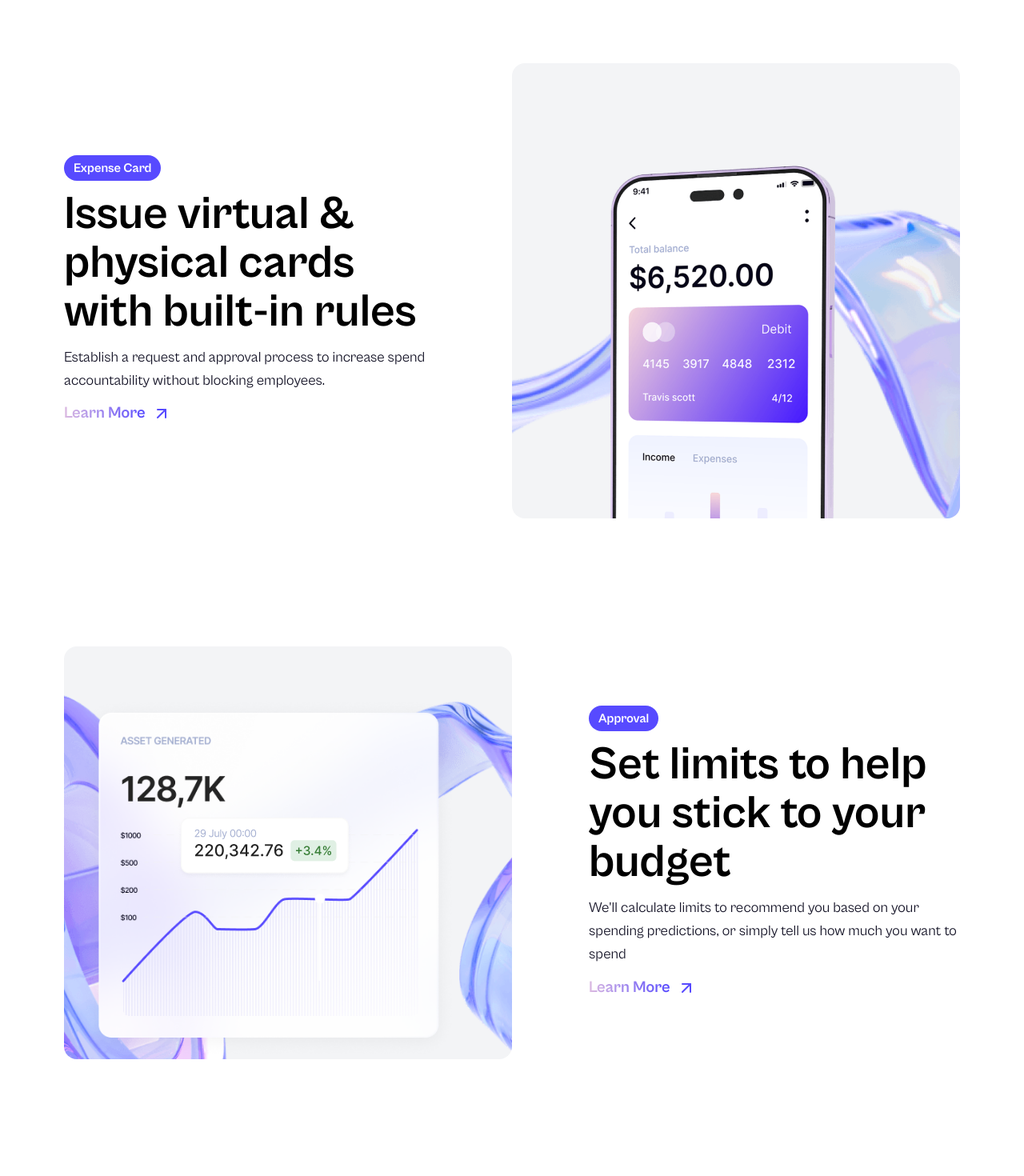
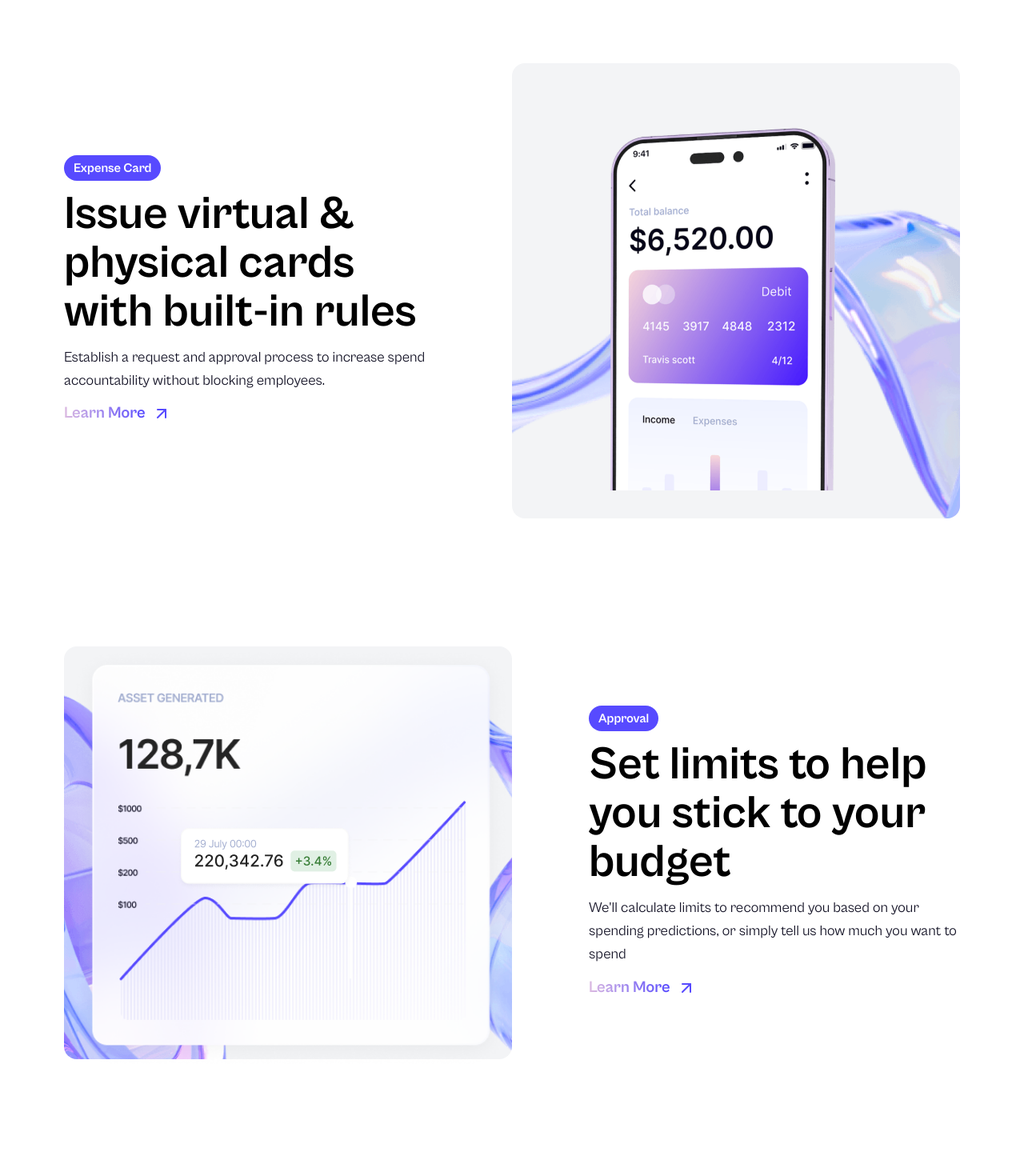
Before and after one commit to skupta12/DoWhith, a Next.js app: page / in a window 1280 px wide. Shown: the part 3560-5030 px from the top of the page at 80% size. Built offline with nearby package versions, Linux system fonts and the light colour scheme.

Commit message:
IssueVirtual.tsx

```diff
--- a/src/components/DynamicFramerPos.tsx
+++ b/src/components/DynamicFramerPos.tsx
@@ -8,8 +8,8 @@ const DynamicFramerPos = ({
   className,
 }: {
   children: ReactNode;
-  xTransform: number;
-  yTransform: number;
+  xTransform?: number;
+  yTransform?: number;
   className?: string;
 }) => {
   const ref = useRef<HTMLDivElement>(null);
--- a/src/components/sections/home/GetControl.tsx
+++ b/src/components/sections/home/GetControl.tsx
@@ -38,8 +38,8 @@ const ShowCase = () => {
                 yTransform={-40}
               >
                 <div
-                  className="lg:w-[304px]
-                md:w-[287px] w-[267px] lg:h-[147px] md:h-[127px] h-[107px] object-contain"
+                  className="lg:w-[254px]
+                md:w-[287px] w-[237px] lg:h-[147px] md:h-[127px] h-[107px] object-contain"
                 >
                   <Image
                     quality={85}
--- a/src/components/sections/home/IssueVirtual.tsx
+++ b/src/components/sections/home/IssueVirtual.tsx
@@ -6,18 +6,19 @@ import { LinkButton } from "../../Buttons";
 import BgGetControlImage from "/public/home-features/bg-feature-2.png";
 import MainControlImage from "/public/home-features/main-feature-2.png";
 import MaxWidthWrapper from "@/components/MaxWidthWrapper";
+import DynamicFramerPos from "@/components/DynamicFramerPos";
 
 const ShowCase = () => {
   return (
     <section className={`issuevirtual-section ${styles.sectionPaddingV1}`}>
       <MaxWidthWrapper>
         <div className="grid grid-cols-12 md:gap-y-0 gap-y-12 items-center">
-          <div className={`col-span-12 md:col-span-6 lg:pr-24 md:pr-10 md:order-1 order-2`}>
-            <div className={`mb-3 ${styles.blueLabel}`}>
-              Expense Card
-            </div>
+          <div
+            className={`col-span-12 md:col-span-6 lg:pr-24 md:pr-10 md:order-1 order-2`}
+          >
+            <div className={`mb-3 ${styles.blueLabel}`}>Expense Card</div>
             <h2 className={`${styles.heading2V} mb-3`}>
-                Issue virtual & physical cards with built-in rules
+              Issue virtual & physical cards with built-in rules
             </h2>
             <p className={`${styles.paragraph} mb-3`}>
               Establish a request and approval process to increase spend
@@ -35,15 +36,23 @@ const ShowCase = () => {
                 src={BgGetControlImage}
                 alt="bg part image"
               />
-              <Image
-                quality={85}
-                className="absolute sm:-bottom-3 -bottom-5 md:left-20 left-1/4 lg:w-[369px]
+              <DynamicFramerPos
+                className="absolute sm:-bottom-20 -bottom-16 md:left-20 left-1/4"
+                xTransform={0}
+                yTransform={-300}
+              >
+                <div
+                  className="lg:w-[369px]
                 xs:w-[289px] w-[200px] lg:h-[488px] xs:h-[408px] h-[300px] object-contain"
-                // width={369}
-                // height={488}
-                src={MainControlImage}
-                alt="main part image"
-              />
+                >
+                  <Image
+                    className="justify-self-end"
+                    quality={85}
+                    src={MainControlImage}
+                    alt="main part image"
+                  />
+                </div>
+              </DynamicFramerPos>
             </div>
           </div>
         </div>
--- a/src/components/sections/home/Seamless.tsx
+++ b/src/components/sections/home/Seamless.tsx
@@ -46,7 +46,7 @@ const Seamless = () => {
             </div>
             <div className="relative lg:col-span-5 col-span-12 overflow-hidden rounded-xl
             p-[2px] bg-gradient-to-b from-primary-900 to-primary-800">
-              <div className="bg-primary-100 rounded-xl h-full">
+              <div className="bg-primary-100 rounded-2xl h-full">
                 <Image
                   className="w-full absolute p-[6px] top-0 left-0"
                   src={NeonLine}
--- a/src/components/sections/home/SetLimits.tsx
+++ b/src/components/sections/home/SetLimits.tsx
@@ -19,23 +19,24 @@ const SetLimits = () => {
                 className="rounded-2xl bg-gray-100 w-full"
                 width={568}
                 height={524}
-                quality={85}
+                // quality={85}
                 src={BgSetLimitsImage}
                 alt="bg part image"
               />
               <Image
                 quality={85}
-                className="absolute bottom-0 left-5"
-                width={472}
-                height={524}
+                className="absolute top-0 sm:left-2 left-0"
+                width={552}
+                height={404}
                 src={MainSetLimitsImage}
                 alt="main part image"
               />
               <Image
-                className="absolute bottom-56 sm:left-1/4 left-3"
-                width={221}
-                height={81}
-                quality={85}
+                className="absolute sm:top-56 top-28 sm:w-[221px] w-[151px]
+                sm:h-[81px] h-[51px] sm:left-1/4 xs:left-48 left-10 object-contain"
+                // width={221}
+                // height={81}
+                // quality={85}
                 src={ExtraSetLimitsImage}
                 alt="extra part image"
               />
```
Also changed, not shown: public/home-features/main-feature-3-clon.png (added).
